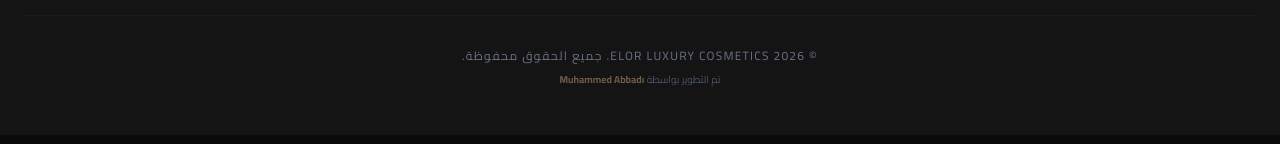
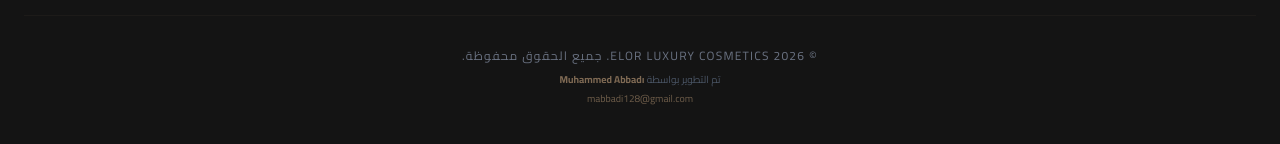
Before and after one commit to mabbadi128/elor-store, a Next.js app: page / in a window 1280 px wide. Shown: the part 2738-2882 px from the top of the page. Built offline with nearby package versions, Linux system fonts and the light colour scheme; no server answers; the database is empty.

Commit message:
update project

```diff
--- a/app/login/page.tsx
+++ b/app/login/page.tsx
@@ -55,11 +55,18 @@
       });
 
       if (error) {
-        console.error("خطأ في تسجيل الدخول:", error.message);
-        alert("عذراً، الإيميل أو كلمة المرور غير صحيحة!");
-        setLoading(false);
-        return;
-      }
+  if (
+    error.message.includes("Email not confirmed") ||
+    error.message.includes("email_not_confirmed")
+  ) {
+    alert("يرجى تأكيد بريدك الإلكتروني أولاً من الرسالة التي وصلتك.");
+  } else {
+    alert("عذراً، الإيميل أو كلمة المرور غير صحيحة!");
+  }
+
+  setLoading(false);
+  return;
+}
 
       console.log("تم الدخول بنجاح:", data);
 
--- a/app/register/page.tsx
+++ b/app/register/page.tsx
@@ -28,6 +28,7 @@
     data: {
       full_name: name,
     },
+    emailRedirectTo: `${window.location.origin}/login`,
   },
 });
 
@@ -36,7 +37,7 @@
         alert("حدث خطأ: " + error.message);
       } else {
         console.log("تمت العملية بنجاح:", data);
-        alert("تم إنشاء الحساب بنجاح! يمكنك الآن تسجيل الدخول.");
+       alert("تم إنشاء الحساب بنجاح! يرجى فتح بريدك الإلكتروني وتأكيد الحساب قبل تسجيل الدخول.");
 window.location.href = "/login";
       }
     } catch (err) {
--- a/components/Footer.tsx
+++ b/components/Footer.tsx
@@ -78,8 +78,26 @@
   <p className="text-gray-500 text-[10px] md:text-xs tracking-widest uppercase mb-2">
     &copy; 2026 ELOR LUXURY COSMETICS. جميع الحقوق محفوظة.
   </p>
+
   <p className="text-gray-600 text-[9px] md:text-[10px]">
-          تم التطوير بواسطة <span className="text-gold/50 font-bold">Muhammed Abbadı</span>
+    تم التطوير بواسطة{" "}
+    <a
+      href="https://wa.me/905365195807"
+      target="_blank"
+      rel="noopener noreferrer"
+      className="text-gold/60 font-bold hover:text-gold transition-colors"
+    >
+      Muhammed Abbadı
+    </a>
+  </p>
+
+  <p className="text-gray-600 text-[9px] md:text-[10px] mt-1">
+    <a
+      href="mailto:mabbadi128@gmail.com"
+      className="text-gold/50 hover:text-gold transition-colors"
+    >
+      mabbadi128@gmail.com
+    </a>
   </p>
 </div>
     </footer>
```
Lines whose indentation alone changed are shown as unchanged.
